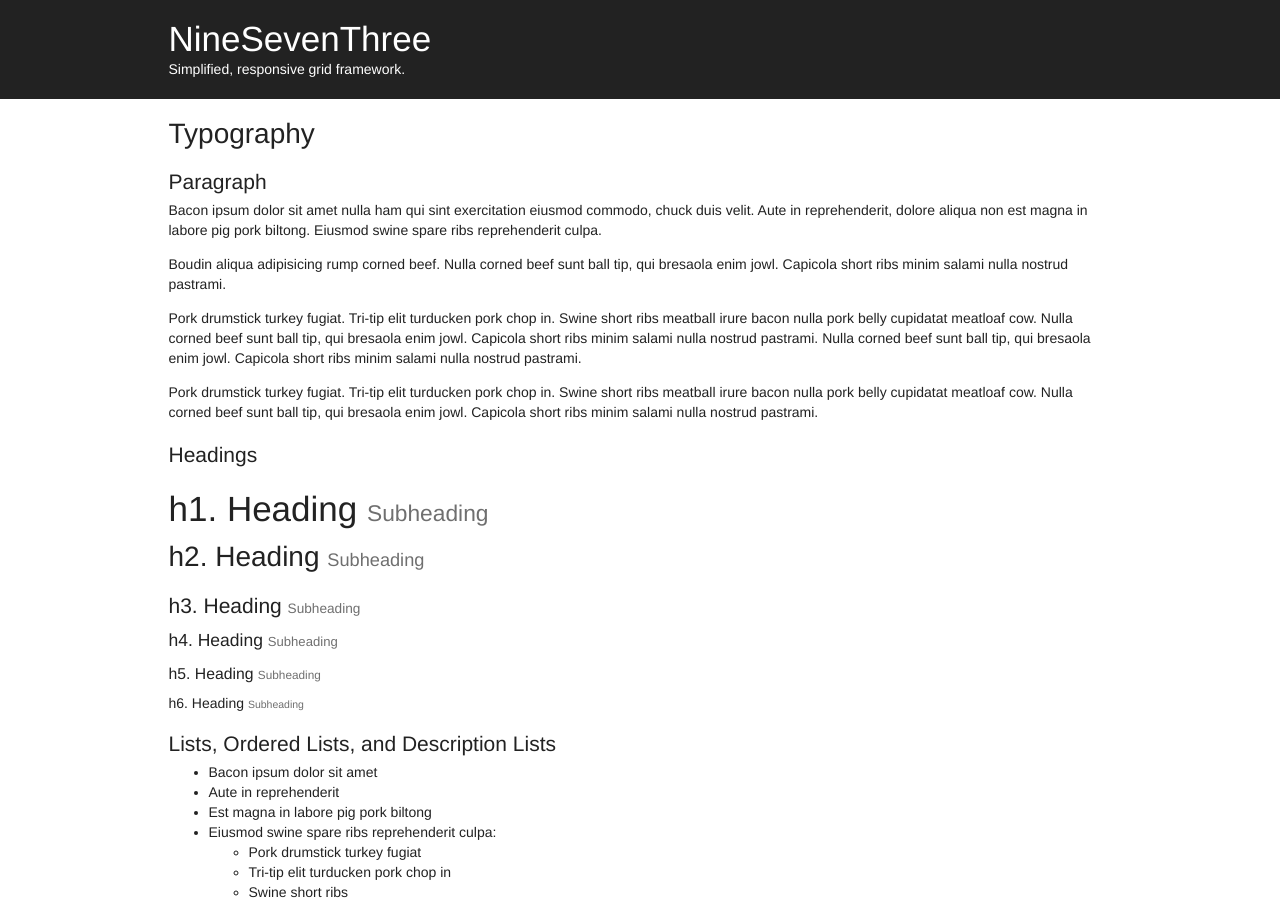
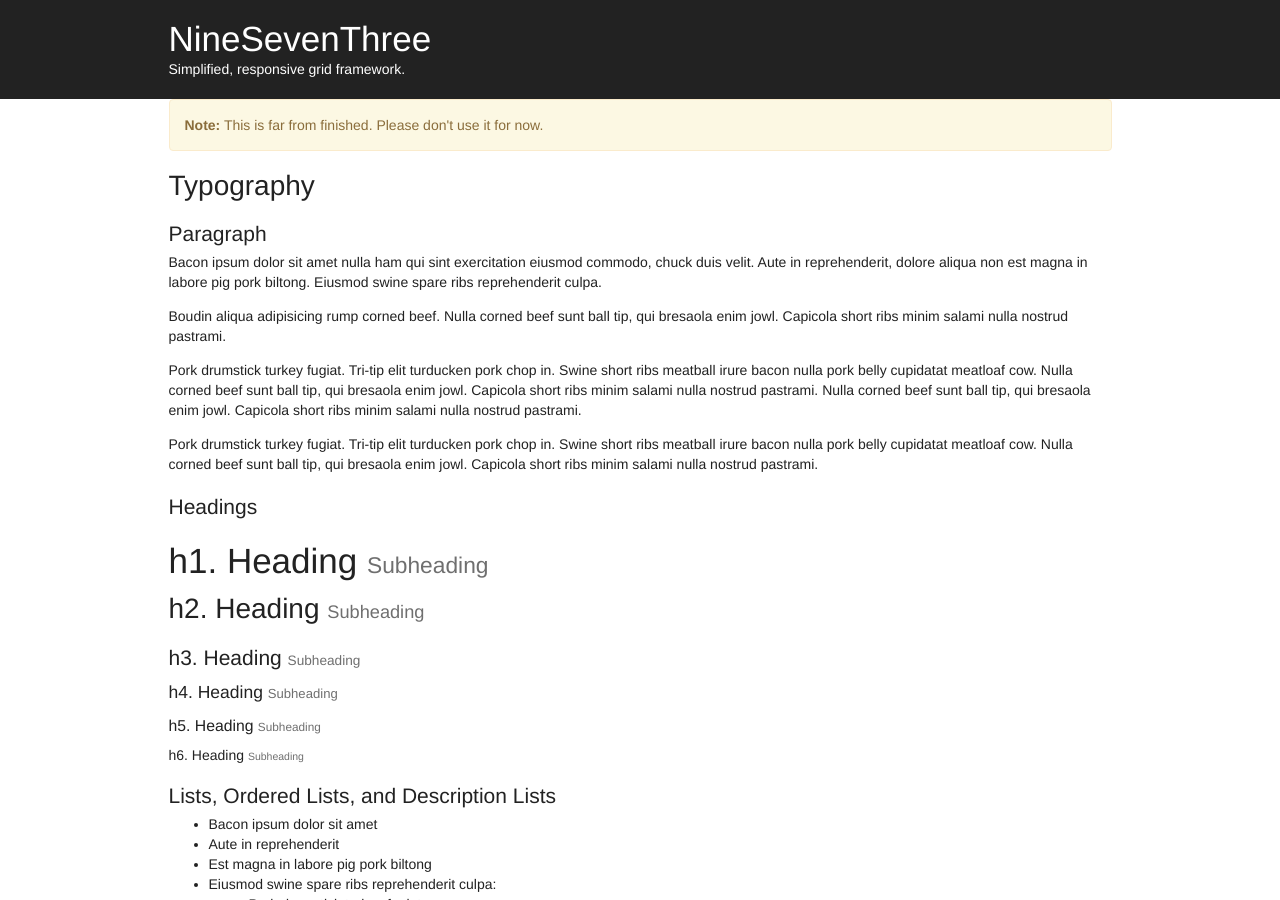
Before and after one commit to veiraz/NineSevenThree, a Jekyll site: the page built from docs/index.html, in a window 1280 px wide and 900 px high. Built offline with Jekyll 4.4.1, drawn with Linux system fonts in a browser that asks for light colours; Markdown is read by kramdown in place of the engine named in the settings.

Commit message:
Added some notice

```diff
--- a/docs/index.html
+++ b/docs/index.html
@@ -2,6 +2,12 @@
 layout: default
 title: Home
 ---
+
+    <div class="container">
+      <div class="alert alert-warning">
+        <strong>Note:</strong> This is far from finished. Please don't use it for now.
+      </div>
+    </div>
 
     <section id="type">
       <div class="container">
```
